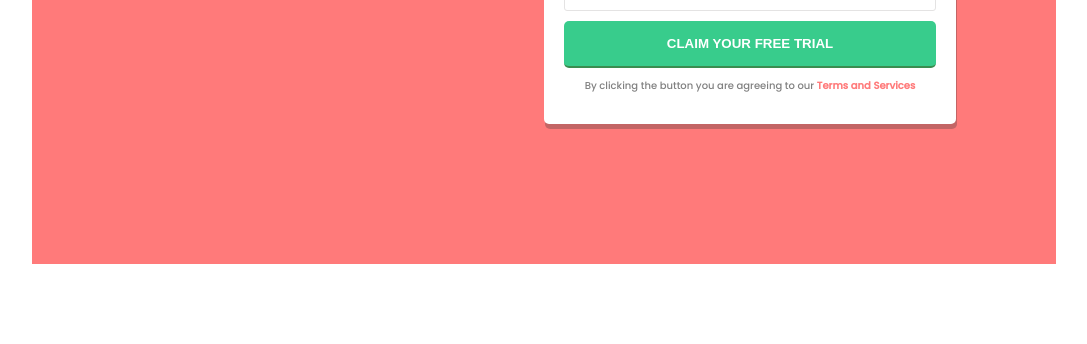
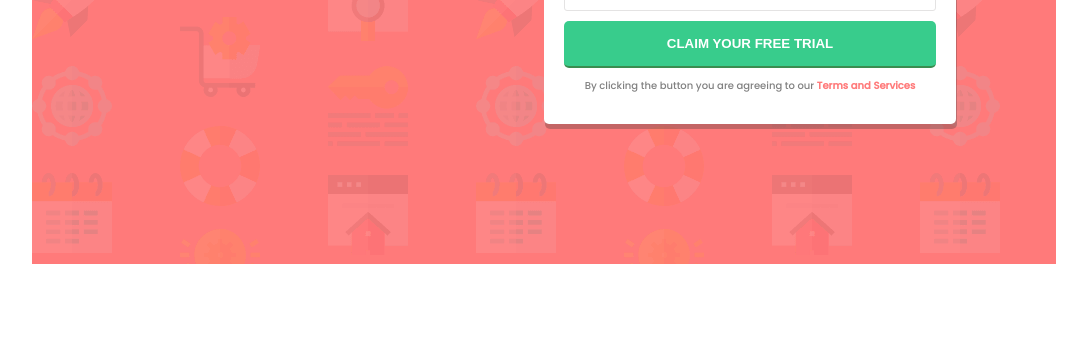
Before and after one commit to jennyosato/Form, a plain HTML site: page index.html in a window 1280 px wide. Shown: the part 456-800 px from the top of the page, without its empty margins (96-1183 px from the left). Drawn offline with nearby package versions, Linux system fonts and the light colour scheme; the site is published under a folder, as on GitHub Pages, so addresses that start at the root find nothing.

Commit message:
Update index.css

```diff
--- a/index.css
+++ b/index.css
@@ -17,7 +17,7 @@ main {
   margin: auto;
   padding-left: 100px;
   padding-right: 100px;
-  background-image: url("/icons/img1.png");
+  background-image: url("icons/img1.png");
   background-color: hsl(0, 100%, 74%);
   display: flex;
   justify-content: space-around;
```
